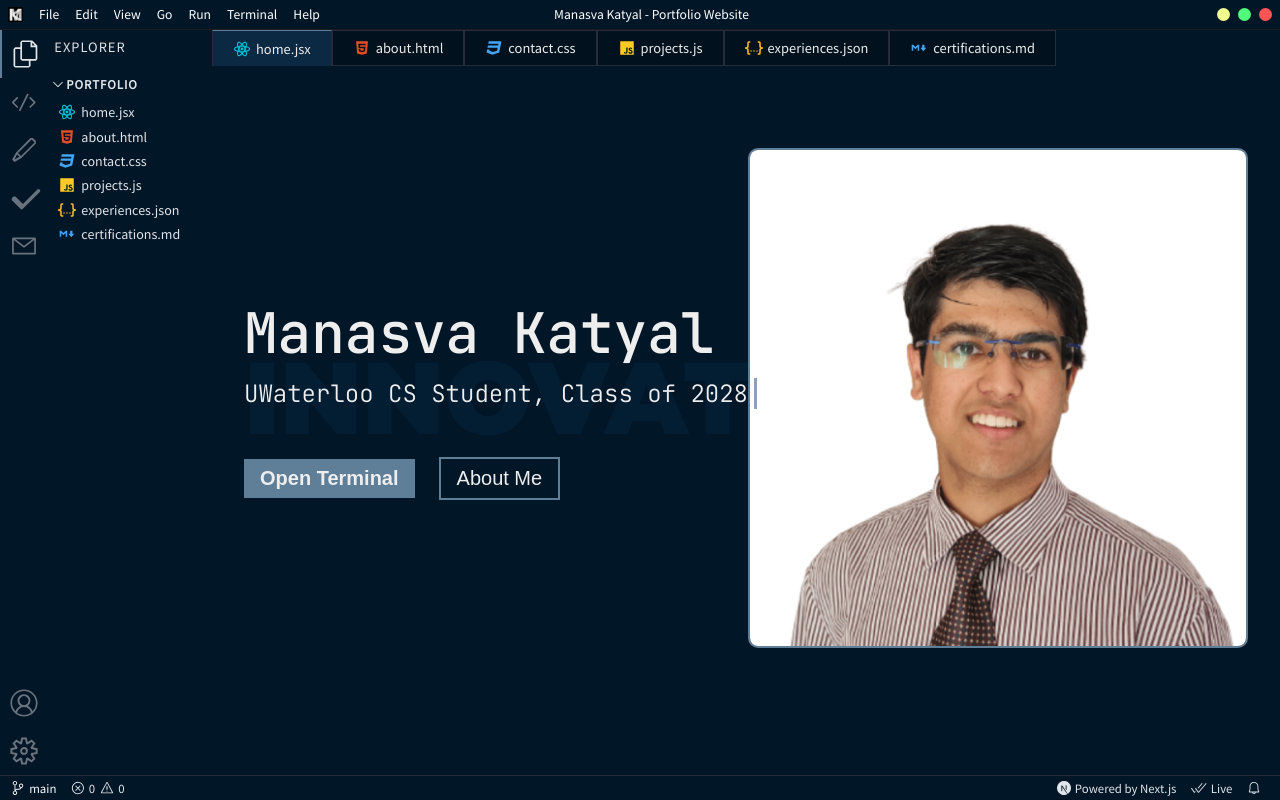
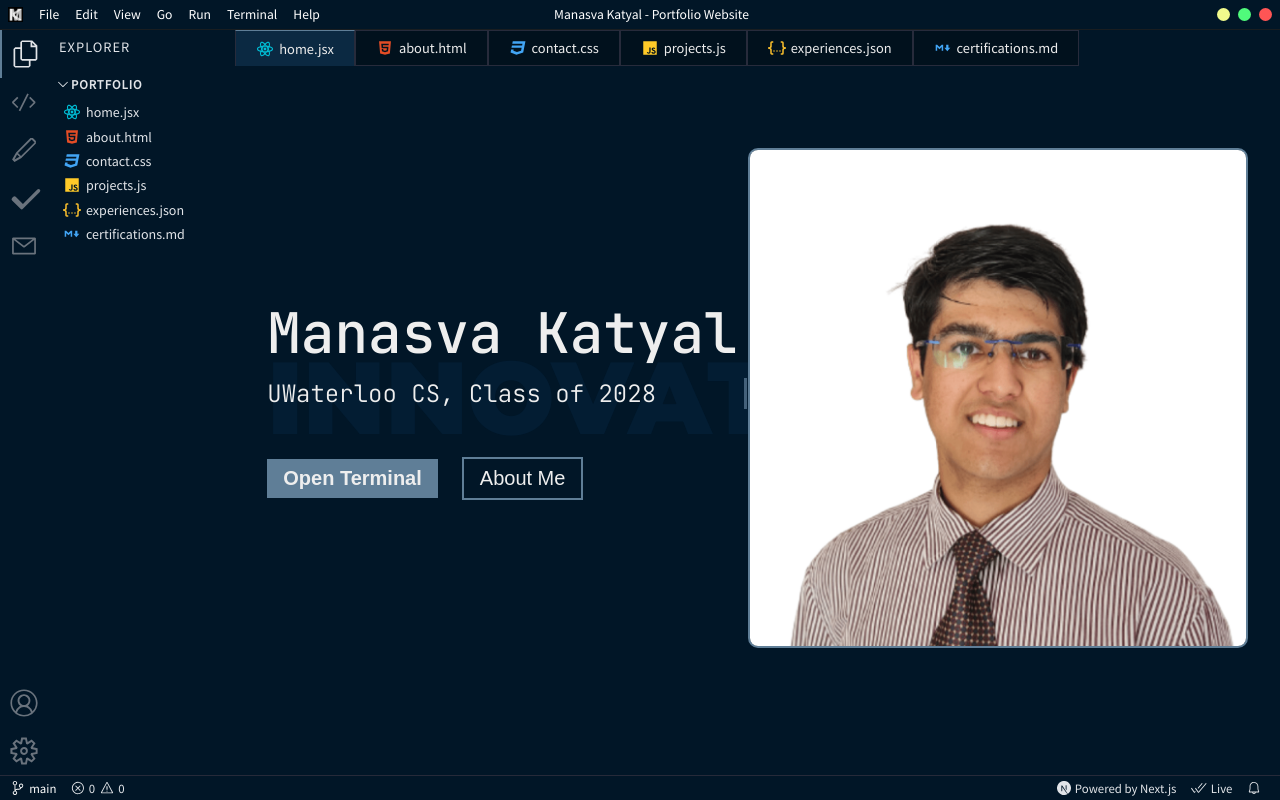
Before and after one commit to SuperMK15/personal-website, a Next.js app: page / in a window 1280 px wide. Built offline with nearby package versions, Linux system fonts and the light colour scheme.

Commit message:
fixed styling issue

```diff
--- a/pages/index.jsx
+++ b/pages/index.jsx
@@ -11,7 +11,7 @@ export default function HomePage() {
       <div className={styles.foreground}>
         <div className={styles.content}>
           <h1 className={styles.name}>Manasva Katyal</h1>
-          <h6 className={styles.bio}>UWaterloo CS Student, Class of 2028</h6>
+          <h6 className={styles.bio}>UWaterloo CS, Class of 2028</h6>
           <Link href="/terminal">
             <button className={styles.button}>Open Terminal</button>
           </Link>
--- a/styles/HomePage.module.css
+++ b/styles/HomePage.module.css
@@ -33,7 +33,7 @@
 }
 
 .bio {
-  width: max-content;
+  width: auto;
   color: #eee;
   font-size: 1.5rem;
   font-weight: 300;
```
